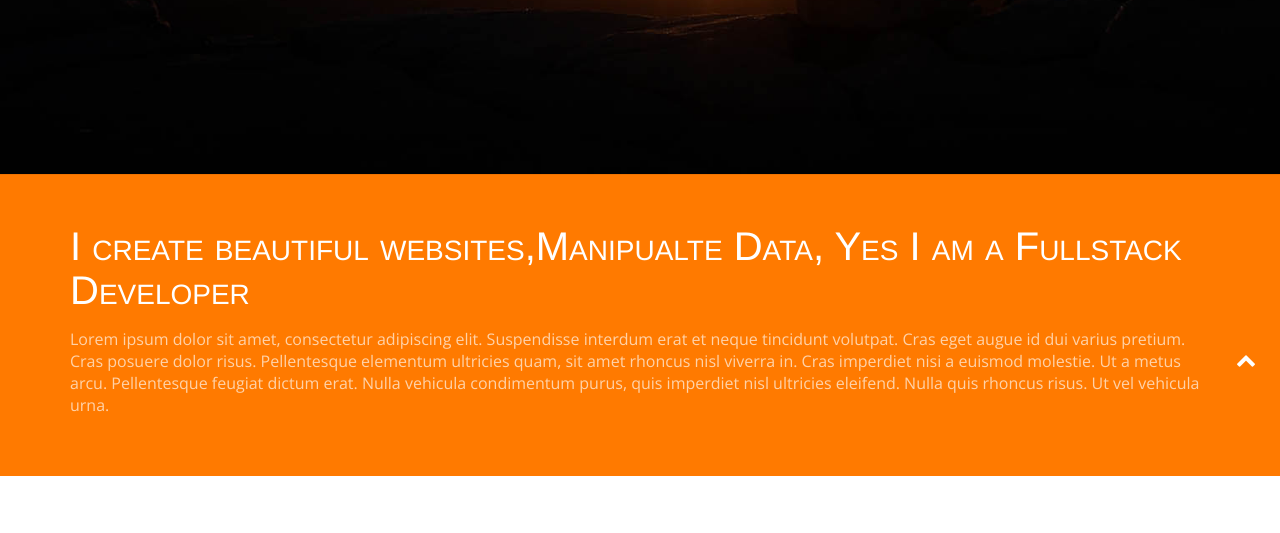
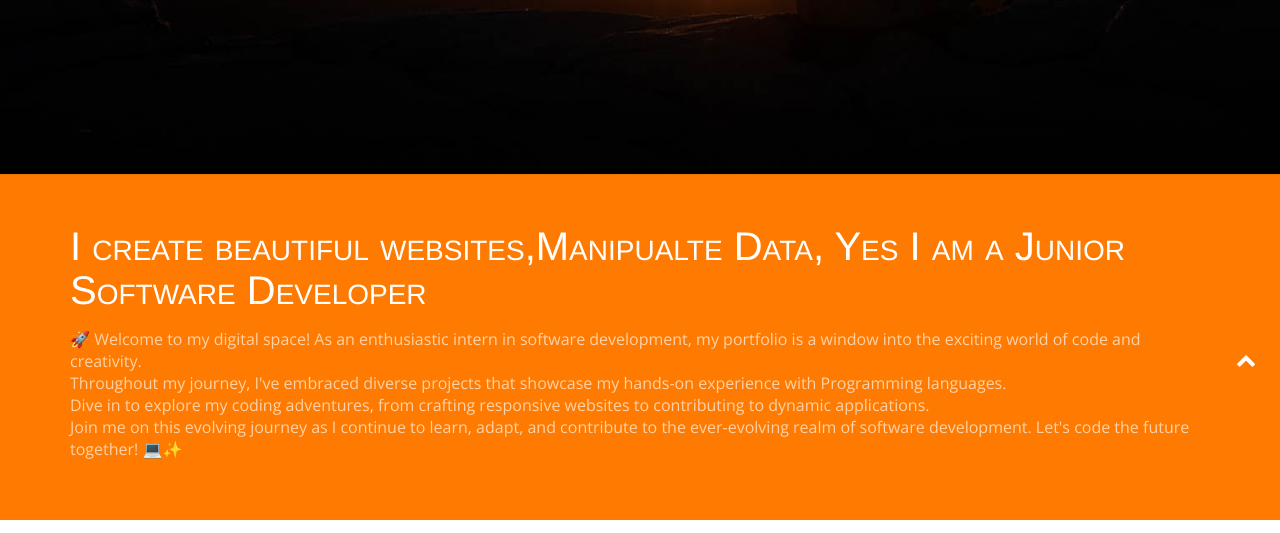
Before and after one commit to Hombisa213033828/Hombisa-Portfolio-2024, a plain HTML site: page index.html in a window 1280 px wide. Shown: the part 406-939 px from the top of the page. Drawn offline with nearby package versions, Linux system fonts and the light colour scheme.

Commit message:
updated some changes

```diff
--- a/index.html
+++ b/index.html
@@ -68,8 +68,9 @@
 <section id="introText">
   <div class="container">
     <div>
-      <h1>I create beautiful websites,Manipualte Data, Yes I am a Fullstack Developer </h1>
-      <p>Lorem ipsum dolor sit amet, consectetur adipiscing elit. Suspendisse interdum erat et neque tincidunt volutpat. Cras eget augue id dui varius pretium. Cras posuere dolor risus. Pellentesque elementum ultricies quam, sit amet rhoncus nisl viverra in. Cras imperdiet nisi a euismod molestie. Ut a metus arcu. Pellentesque feugiat dictum erat. Nulla vehicula condimentum purus, quis imperdiet nisl ultricies eleifend. Nulla quis rhoncus risus. Ut vel vehicula urna.</p>
+      <h1>I create beautiful websites,Manipualte Data, Yes I am a Junior Software Developer </h1>
+      <p>🚀 Welcome to my digital space! As an enthusiastic intern in software development, my portfolio is a window into the exciting world of code and creativity.<br> Throughout my journey, I've embraced diverse projects that showcase my hands-on experience with  Programming languages.<br> Dive in to explore my coding adventures, from crafting responsive websites to contributing to dynamic applications.<br> Join me on this evolving journey as I continue to learn, adapt, and contribute to the ever-evolving realm of software development. Let's code the future together! 💻✨
+      </p>
     </div>
   </div>
 </section>
@@ -86,7 +87,7 @@
         </div>
         <p>Versatile professional with a background in business analysis and software development,<br/>
 
-          adept at bridging the gap between technical and business perspectives to optimize processes and drive effective decision-making in project management.
+        adept at bridging the gap between technical and business perspectives to optimize processes and drive effective decision-making in project management.
         </p>
       </div>
       <!-- end: -->
@@ -98,7 +99,7 @@
   <div class="parlex-back">
     <div class="container">
      <div class="row">
-	<div class="col-md-12">      <h2>“Learn as if you will live forever, live like you will die tomorrow.” <span>Mahatma Gandhi</span></h2></div>
+	<div class="col-md-12">   <h2>“Learn as if you will live forever, live like you will die tomorrow.” <span>Mahatma Gandhi</span></h2></div>
       </div>
     </div>
     <!--/.container-->
@@ -198,7 +199,7 @@
   <h2>Experience</h2>
   <br/>
   <h4>7 Years Experience!</h4>
-  <p>Lorem Ipsum is simply dummy text of the printing and typesetting industry. Lorem Ipsum has been the industry's standard dummy text ever since the 1500s, when an unknown printer took a galley of type and scrambled it to make a type specimen book. It has survived not only five centuries, but also the leap into electronic typesetting.</p>
+  <p>Embarked on a dynamic work journey across various companies, each stint bringing unique challenges and opportunities.<br> From honing technical troubleshooting skills as an IT technician to strategically optimizing business processes as a business analyst, the diverse experiences enriched my analytical prowess.<br> Now, diving into software development, the journey reflects a mosaic of adaptability and a robust skill set, blending technical acumen with strategic thinking,<br> all crafted through a series of dynamic roles in different professional landscapes.</p>
 </div>
 <div class="row experience-details">
   <div class="col-md-6">
```
